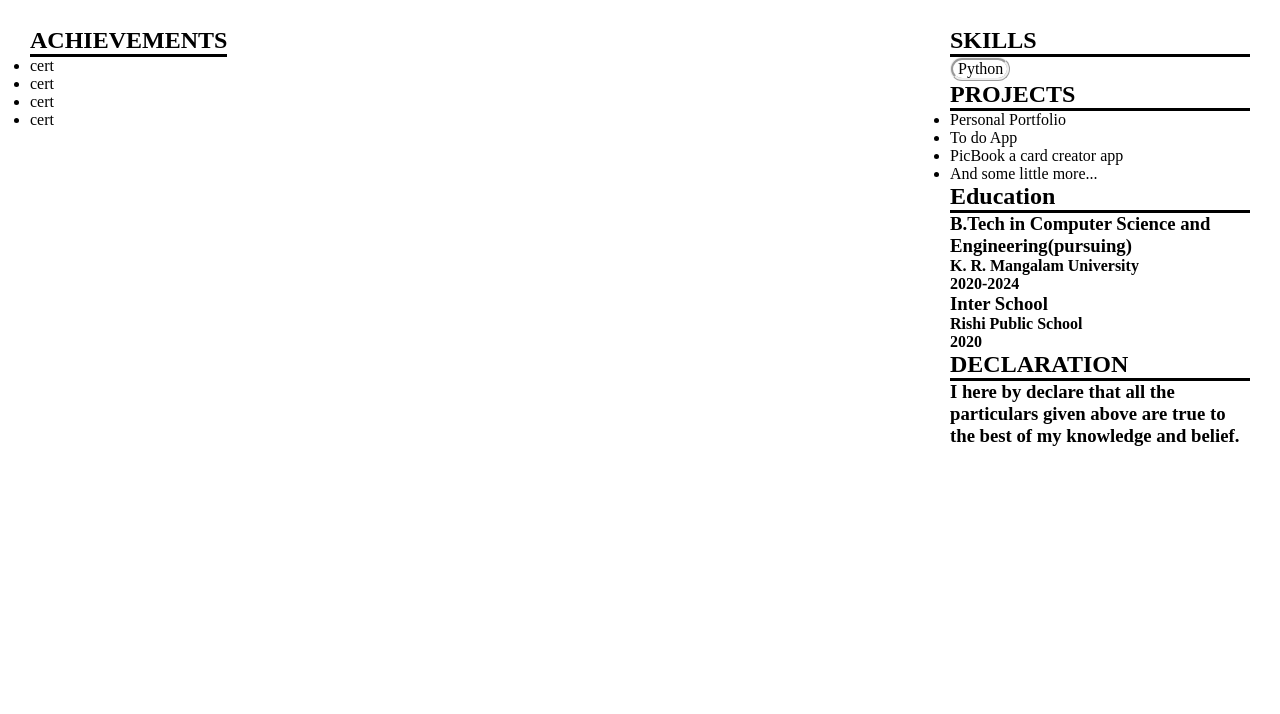
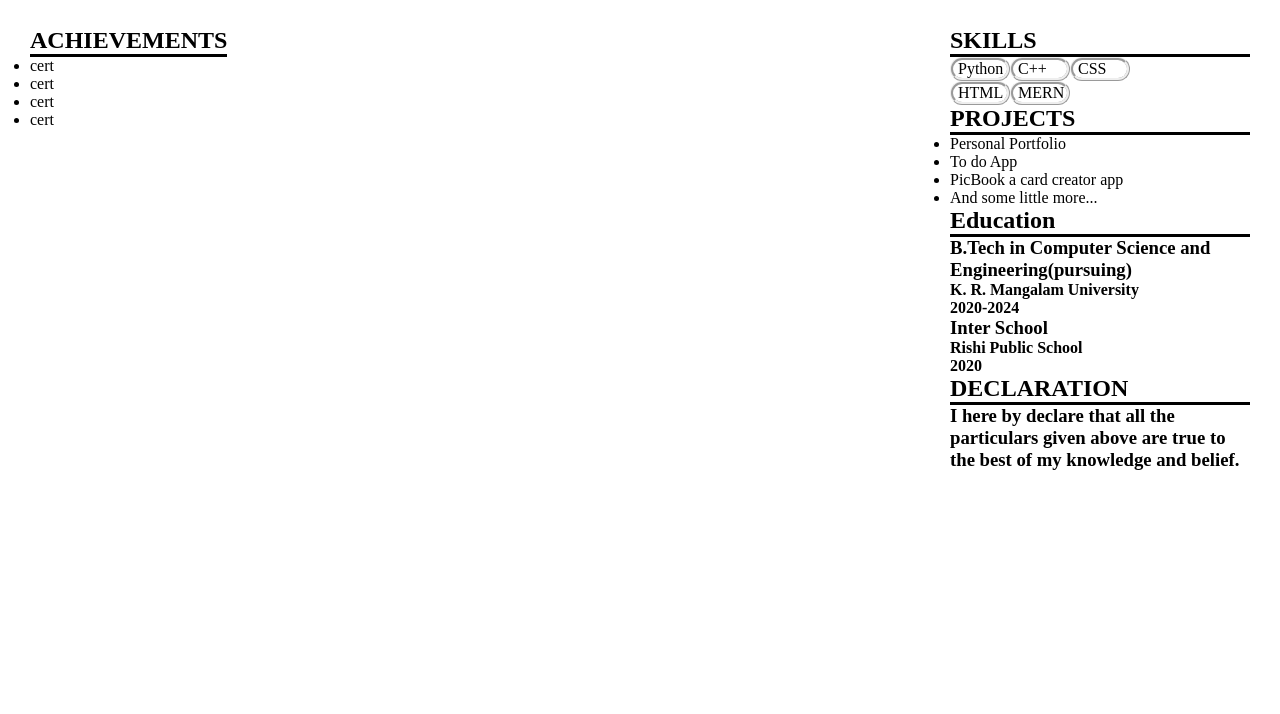
Before and after one commit to Kaam787/resume, a plain HTML site: page index.html in a window 1280 px wide. Shown: the part 86-800 px from the top of the page. Drawn offline with Linux system fonts and the light colour scheme.

Commit message:
Update index.html

```diff
--- a/index.html
+++ b/index.html
@@ -40,6 +40,10 @@
             height: 50%;
             width: 60px;
         }
+        .fl{
+            display: flex;
+            flex-direction: row;
+        }
     </style>
 </head>
 <body>
@@ -58,7 +62,15 @@
     <div class="column2">
         <div class="r1">
         <h2>SKILLS</h2>
+        <div class="fl">
         <p class="box">Python</p>
+        <p class="box">C++</p>
+        <p class="box">CSS</p>
+    </div>
+    <div class="fl">
+        <p class="box">HTML</p>
+        <p class="box">MERN</p>
+    </div>
     </div>
     <div class="r2">
         <h2>PROJECTS</h2>
```
